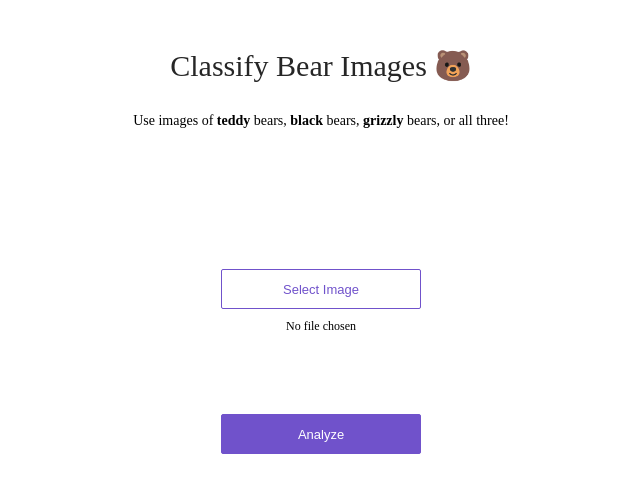
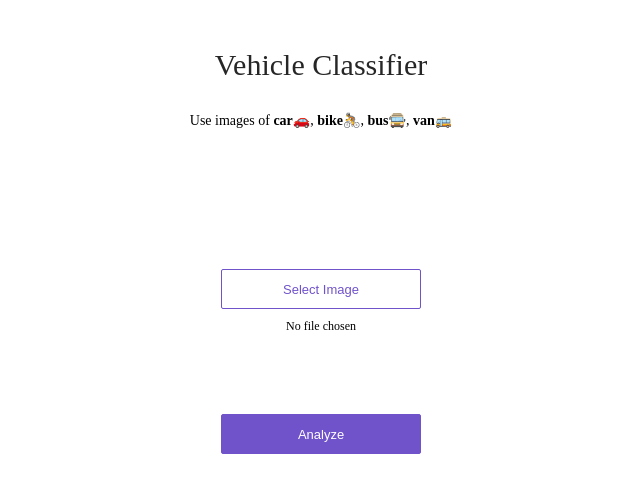
Before and after one commit to madhubabu27/vehicle-classifier, a plain HTML site: page app/view/index.html in a window 1280 px wide. Shown: the whole page, without its empty margins (319-959 px from the left). Drawn offline with Linux system fonts and the light colour scheme.

Commit message:
Update index.html

```diff
--- a/app/view/index.html
+++ b/app/view/index.html
@@ -7,10 +7,9 @@
 <body>
 <div>
   <div class='center'>
-    <div class='title'>Classify Bear Images 🐻</div>
+    <div class='title'>Vehicle Classifier</div>
     <p>
-      Use images of <strong>teddy</strong> bears, <strong>black</strong> bears, <strong>grizzly</strong> bears, or
-      all three!
+      Use images of <strong>car🚗</strong>, <strong>bike🚴‍</strong>, <strong>bus🚍</strong>, <strong>van🚌</strong>
     </p>
     <div class='content'>
       <div class='no-display'>
```
